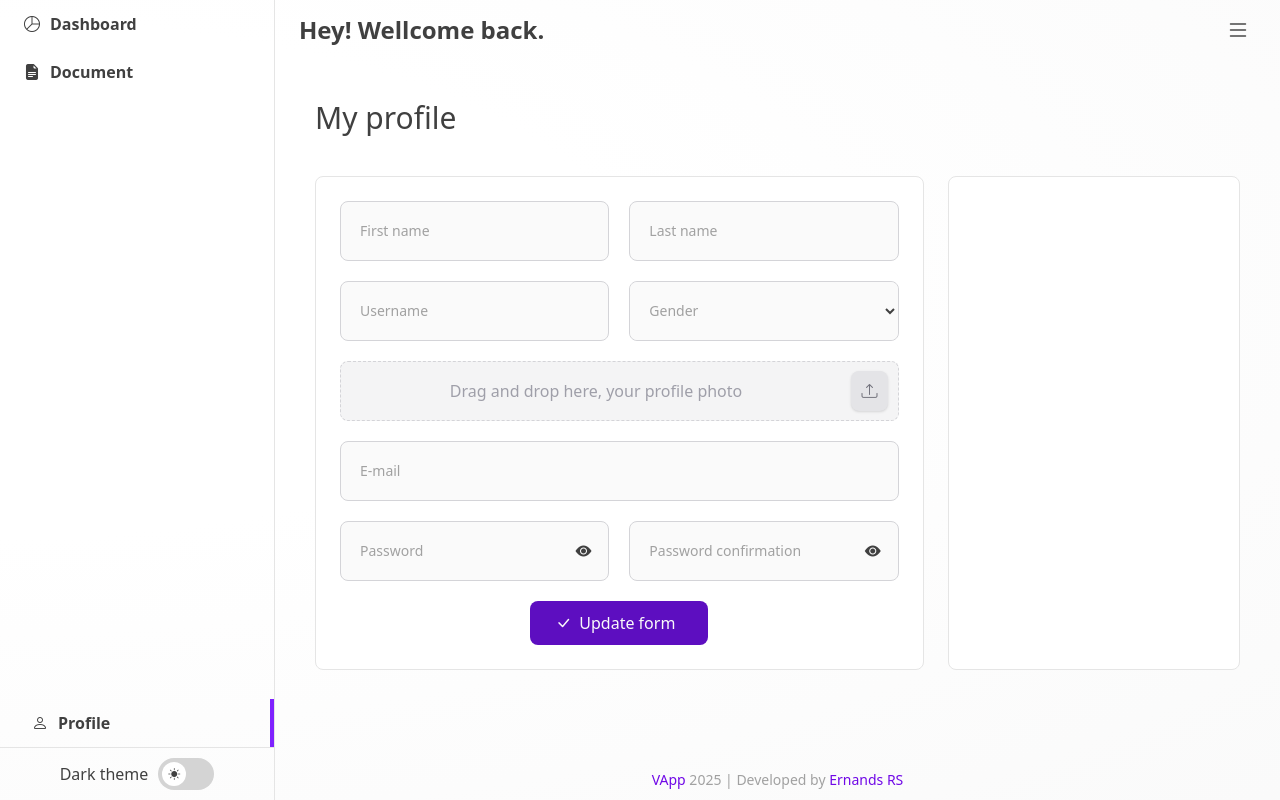
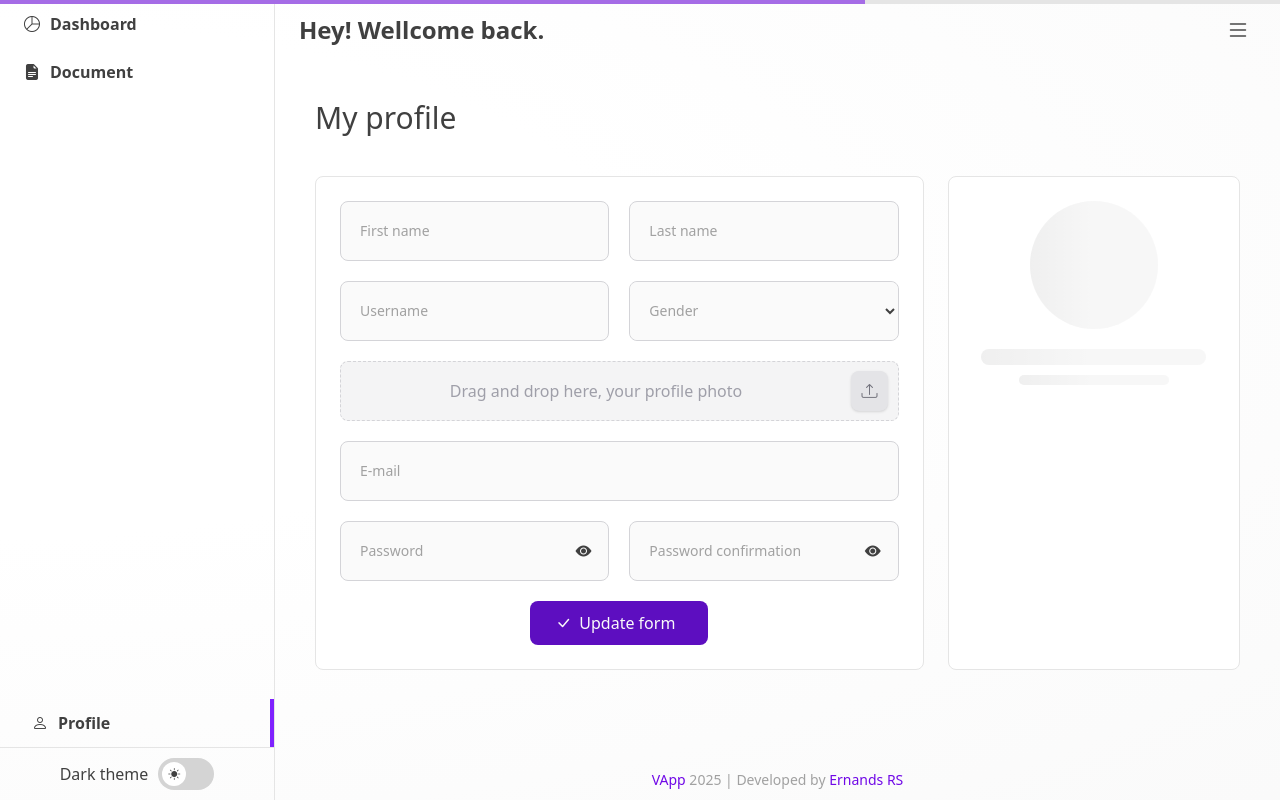
Before and after one commit to ernandesrs/pproj_vapp, a Vue app: page /profile in a window 1280 px wide. Built offline with nearby package versions, Linux system fonts and the light colour scheme.

Commit message:
profile skeletons

```diff
--- a/src/views/dash/ProfileView.vue
+++ b/src/views/dash/ProfileView.vue
@@ -1,5 +1,5 @@
 <template>
-    <CPage title="My profile">
+    <CPage title="My profile" :loading="loading">
         <CPageSection with-grid>
             <CCard class="col-span-12 lg:col-span-8">
                 <CForm @invalidated="validationFailed" :on-submit="formSubmit" :external-errors="externalErrors"
@@ -38,7 +38,25 @@
                 </CForm>
             </CCard>
 
-            <CCard class="col-span-12 lg:col-span-4"></CCard>
+            <CCard class="col-span-12 lg:col-span-4 flex flex-wrap justify-center">
+
+                <div class="flex justify-center mb-5">
+                    <div v-if="loading" class="relative size-32">
+                        <CSkeleton :show="loading" circle />
+                    </div>
+                    <CThumbnail v-else text="E" size="xl" square circle />
+                </div>
+
+                <div class="w-full flex flex-wrap justify-center">
+                    <div class="relative w-[225px] h-4 mb-2.5">
+                        <CSkeletonText :show="loading" :lines="1" line-height="h-[16px]" />
+                    </div>
+                    <div class="relative w-[150px] h-4">
+                        <CSkeletonText :show="loading" :lines="1" line-height="h-[10px]" />
+                    </div>
+                </div>
+
+            </CCard>
         </CPageSection>
     </CPage>
 </template>
@@ -55,8 +73,13 @@ import CUpload from '@/components/ui/form/CUpload.vue';
 import { useApp } from '@/composables/useApp';
 import { yupValidator } from '@/utils/validator';
 import { ref } from 'vue';
+import CThumbnail from '@/components/ui/CThumbnail.vue';
+import CSkeleton from '@/components/ui/CSkeleton.vue';
+import CSkeletonText from '@/components/ui/CSkeletonText.vue';
 
 const { addToast } = useApp();
+
+const loading = ref<boolean>(true);
 
 const externalErrors = ref<Record<string, string>>({});
 
```
